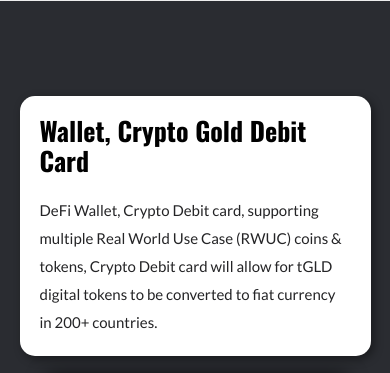
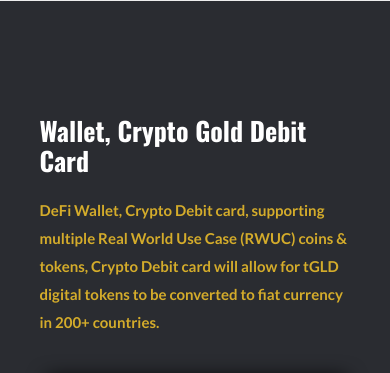
Before and after one commit to leomed512/tGold, a PHP site: page / in a window 390 px wide. Shown: the part 708-1081 px from the top of the page. Run offline with PHP 8.4, Linux system fonts and the light colour scheme; style sheets or scripts are compiled from the project's sources.

Commit message:
some possible solutions to banner issue, responsively

```diff
--- a/styles/components/_main.scss
+++ b/styles/components/_main.scss
@@ -9,28 +9,27 @@
         flex-direction: column;
         align-items: center;
         margin: 15px 0;
-        //max-width: 700px;
     }
     &__text {
         width: 90%;
         max-width: 400px;
         padding: 20px;
-        background-color: $light;
-        border-radius: 15px;
-        box-shadow: 3px 3px 10px rgba($color: #000000, $alpha: 0.4);
+        //background-color: $light;
+        //border-radius: 15px;
+        //box-shadow: 3px 3px 10px rgba($color: #000000, $alpha: 0.4);
         h2 {
             margin: 0px 0 20px 0;
             font-family: $font2;
             font-size: 2.6rem;
+            color: $light;
         }
         p {
             line-height: 2.8rem;
-            color: $var-darker;
+            color: $golden;
+            //color: $var-darker;
             font-size: 1.5rem;
+            font-weight: bold;
         }
-    }
-    &__text:hover {
-        box-shadow: 5px 10px 10px rgba($color: #000000, $alpha: 0.2);
     }
     &__image {
         width: 100%;
--- a/styles/media_queries/desktop-l.css
+++ b/styles/media_queries/desktop-l.css
@@ -15,6 +15,7 @@
   .title {
     -webkit-padding-start: 50px;
             padding-inline-start: 50px;
+    max-height: 700px;
   }
   .title h2 {
     max-width: 800px;
--- a/styles/media_queries/desktop-l.scss
+++ b/styles/media_queries/desktop-l.scss
@@ -11,6 +11,7 @@
 //// title
 .title {
     padding-inline-start: 50px;
+    max-height: 700px;
     h2 {
         max-width: 800px;
         font-size: 7rem;
--- a/styles/media_queries/desktop-xl.css
+++ b/styles/media_queries/desktop-xl.css
@@ -1,4 +1,7 @@
 @media (min-width: 1500px) {
+  .title {
+    max-height: 800px;
+  }
   .title h2 {
     font-size: 8rem;
     line-height: 9rem;
--- a/styles/media_queries/desktop-xl.scss
+++ b/styles/media_queries/desktop-xl.scss
@@ -1,6 +1,7 @@
 @media (min-width: 1500px) {
     //// title
 .title {
+    max-height: 800px;
     h2 {
         font-size: 8rem;
         line-height: 9rem;
--- a/styles/media_queries/desktop.css
+++ b/styles/media_queries/desktop.css
@@ -7,7 +7,6 @@
   }
 
   .title {
-    max-height: 900px;
     -webkit-padding-start: 30px;
             padding-inline-start: 30px;
   }
@@ -25,7 +24,7 @@
   }
 
   .main-services__text {
-    max-width: 450px;
+    max-width: 470px;
     padding: 40px 20px;
     margin: 0 20px;
   }
--- a/styles/media_queries/desktop.scss
+++ b/styles/media_queries/desktop.scss
@@ -8,7 +8,6 @@
       }
     }
     .title {
-      max-height: 900px;
       padding-inline-start: 30px;
       h2 {
           font-size: 5.8rem;
@@ -26,7 +25,7 @@
 /////////////// main services
 .main-services {
   &__text {
-      max-width: 450px;
+      max-width: 470px;
       padding: 40px 20px;
       margin: 0 20px;
       h2 {
--- a/styles/styles.css
+++ b/styles/styles.css
@@ -230,24 +230,18 @@ body.scrolled #header-scroll:hover {
   width: 90%;
   max-width: 400px;
   padding: 20px;
-  background-color: #fff;
-  border-radius: 15px;
-  -webkit-box-shadow: 3px 3px 10px rgba(0, 0, 0, 0.4);
-          box-shadow: 3px 3px 10px rgba(0, 0, 0, 0.4);
 }
 .main-services__text h2 {
   margin: 0px 0 20px 0;
   font-family: "Oswald", sans-serif;
   font-size: 2.6rem;
+  color: #fff;
 }
 .main-services__text p {
   line-height: 2.8rem;
-  color: #242426;
+  color: #D4AC2B;
   font-size: 1.5rem;
-}
-.main-services__text:hover {
-  -webkit-box-shadow: 5px 10px 10px rgba(0, 0, 0, 0.2);
-          box-shadow: 5px 10px 10px rgba(0, 0, 0, 0.2);
+  font-weight: bold;
 }
 .main-services__image {
   width: 100%;
```
